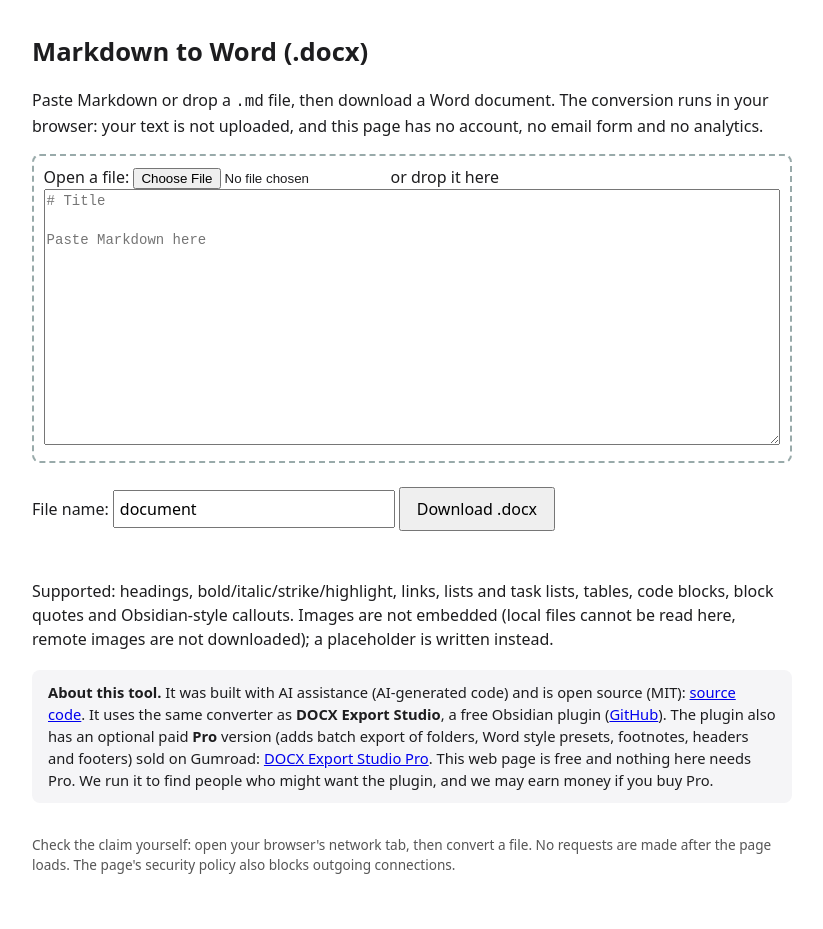
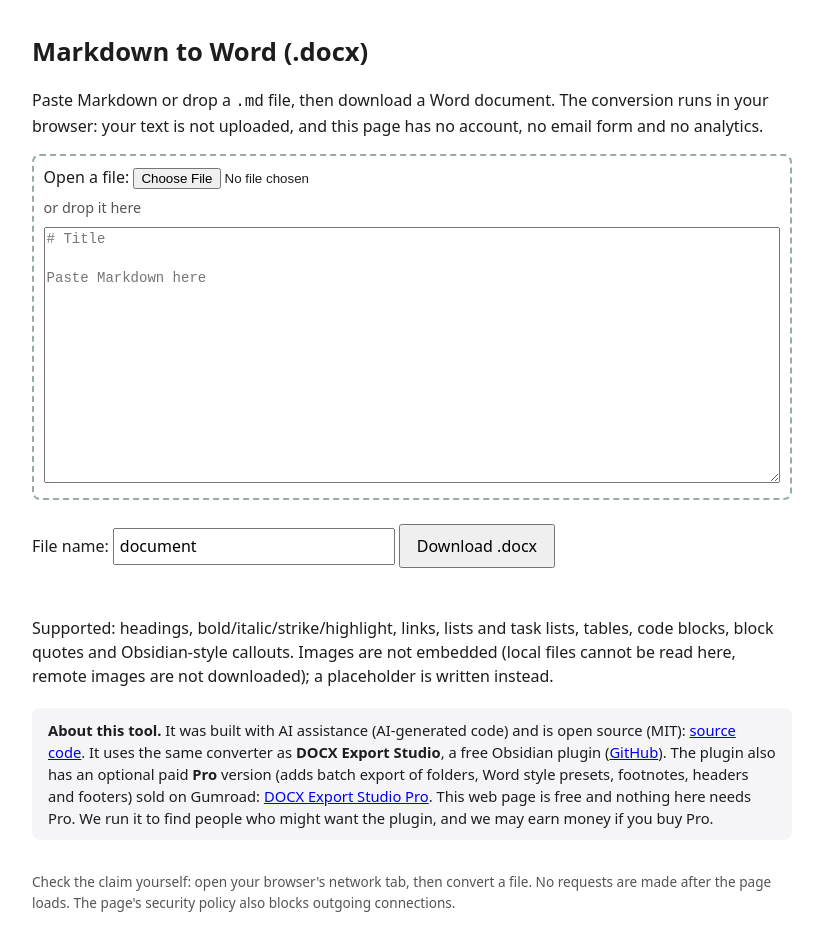
Before and after one commit to MegatronJeremy/markdown-to-word, a website: page docs/index.html in a window 1280 px wide. Shown: the whole page, without its empty margins (228-1051 px from the left). Before the commit the page ends 891 px from the top, so only its background shows below. Drawn offline with Linux system fonts and the light colour scheme.

Commit message:
Publish from App Studio

```diff
--- a/docs/index.html
+++ b/docs/index.html
@@ -3,6 +3,7 @@
 <head>
 <meta charset="utf-8">
 <meta name="viewport" content="width=device-width,initial-scale=1">
+<link rel="icon" href="data:,">
 <meta http-equiv="Content-Security-Policy" content="default-src 'none'; script-src 'self'; style-src 'unsafe-inline'; img-src 'self' data:; connect-src 'none'; base-uri 'none'; form-action 'none'">
 <title>Markdown to Word converter (free, in your browser)</title>
 <meta name="description" content="Free Markdown to Word converter. Paste or drop a .md file and download a .docx. Runs in your browser, nothing is uploaded. Open source.">
@@ -24,6 +25,8 @@
 body{font:16px/1.5 system-ui,sans-serif;max-width:760px;margin:0 auto;padding:1rem;color:#1d1d1f}
 h1{font-size:1.6rem;margin-bottom:.2rem}
 #drop{border:2px dashed #9aa;border-radius:8px;padding:.6rem;margin:1rem 0}
+#drop label{display:block;margin-bottom:.5rem}
+.hint{display:block;color:#555;font-size:.9rem;margin-bottom:.5rem}
 #drop.over{background:#eef6ff;border-color:#2f6fde}
 textarea{width:100%;height:16rem;box-sizing:border-box;font:14px/1.4 ui-monospace,monospace}
 button{font:inherit;padding:.5rem 1rem;margin-top:.5rem;cursor:pointer}
@@ -37,7 +40,7 @@ footer{font-size:.85rem;color:#555;margin-top:2rem}
 <h1>Markdown to Word (.docx)</h1>
 <p>Paste Markdown or drop a <code>.md</code> file, then download a Word document. The conversion runs in your browser: your text is not uploaded, and this page has no account, no email form and no analytics.</p>
 <div id="drop">
-<label>Open a file: <input type="file" id="file" accept=".md,.markdown,.txt,text/markdown,text/plain"></label> or drop it here
+<label>Open a file: <input type="file" id="file" accept=".md,.markdown,.txt,text/markdown,text/plain"></label> <span class="hint">or drop it here</span>
 <textarea id="md" placeholder="# Title&#10;&#10;Paste Markdown here" aria-label="Markdown"></textarea>
 </div>
 <label>File name: <input type="text" id="name" value="document" size="24"></label>
```
Also changed, not shown: index.html (+4 -1 lines).
